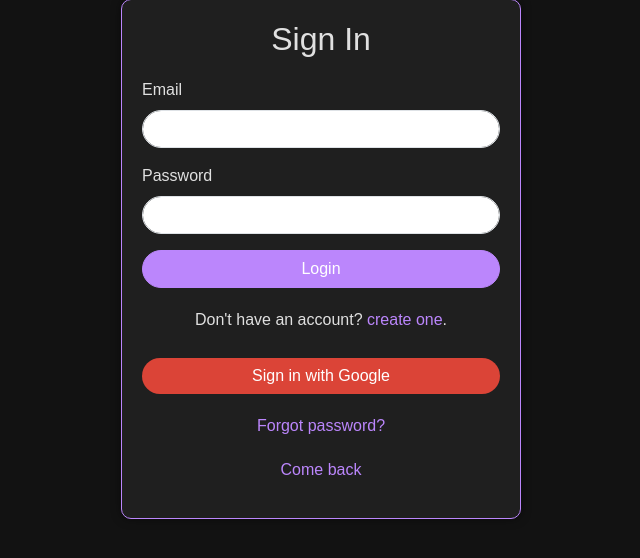
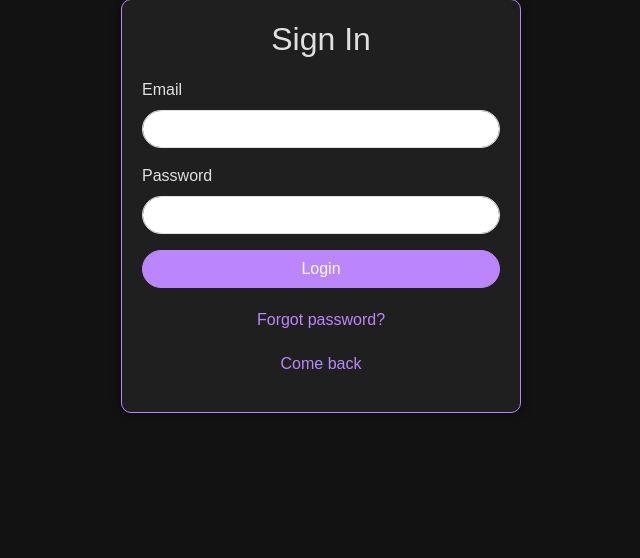
Before and after one commit to RevxngeDev/Symfony-proyect2, a Symfony app: template templates/login.html.twig in a window 1280 px wide. Shown: the part 101-659 px from the top of the page, without its empty margins (319-959 px from the left). Run offline with Twig, Linux system fonts and the light colour scheme; the template is opened without the code that fills it, so the values that code supplies are empty; some libraries are stand-ins or nearby versions.

Commit message:
dolor de cabeza fixed

```diff
--- a/templates/login.html.twig
+++ b/templates/login.html.twig
@@ -24,10 +24,6 @@
         </div>
         <button type="submit" class="btn btn-primary w-100">Login</button>
     </form>
-    <div class="alternative-option">
-        <p>Don't have an account? <a href="/signUp">create one</a>.</p>
-        <button class="btn btn-google" role="link" onclick="window.location='/oauth2/authorization/google'">Sign in with Google</button>
-    </div>
     <div class="forgot-password">
         <p><a href="/forgot-password">Forgot password?</a></p>
     </div>
```
Also changed, not shown: public/assets/css/home.css.
